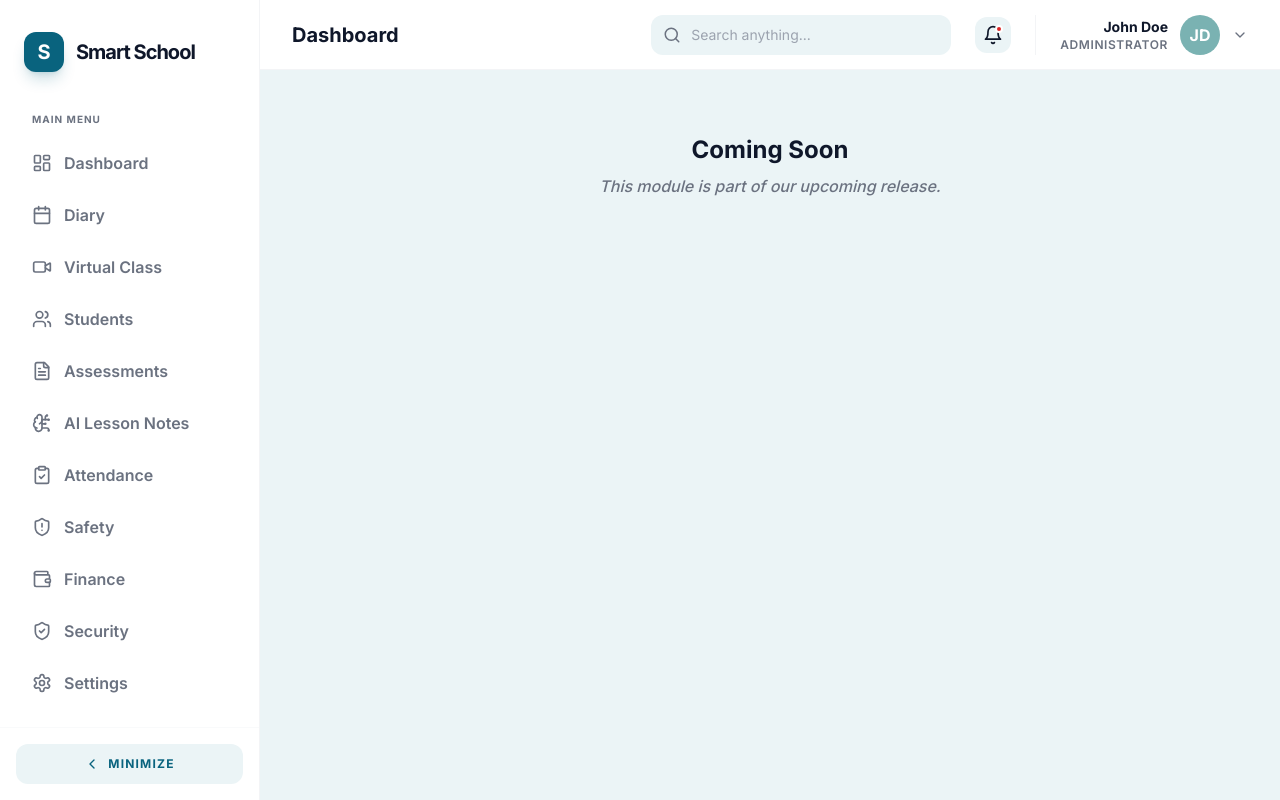
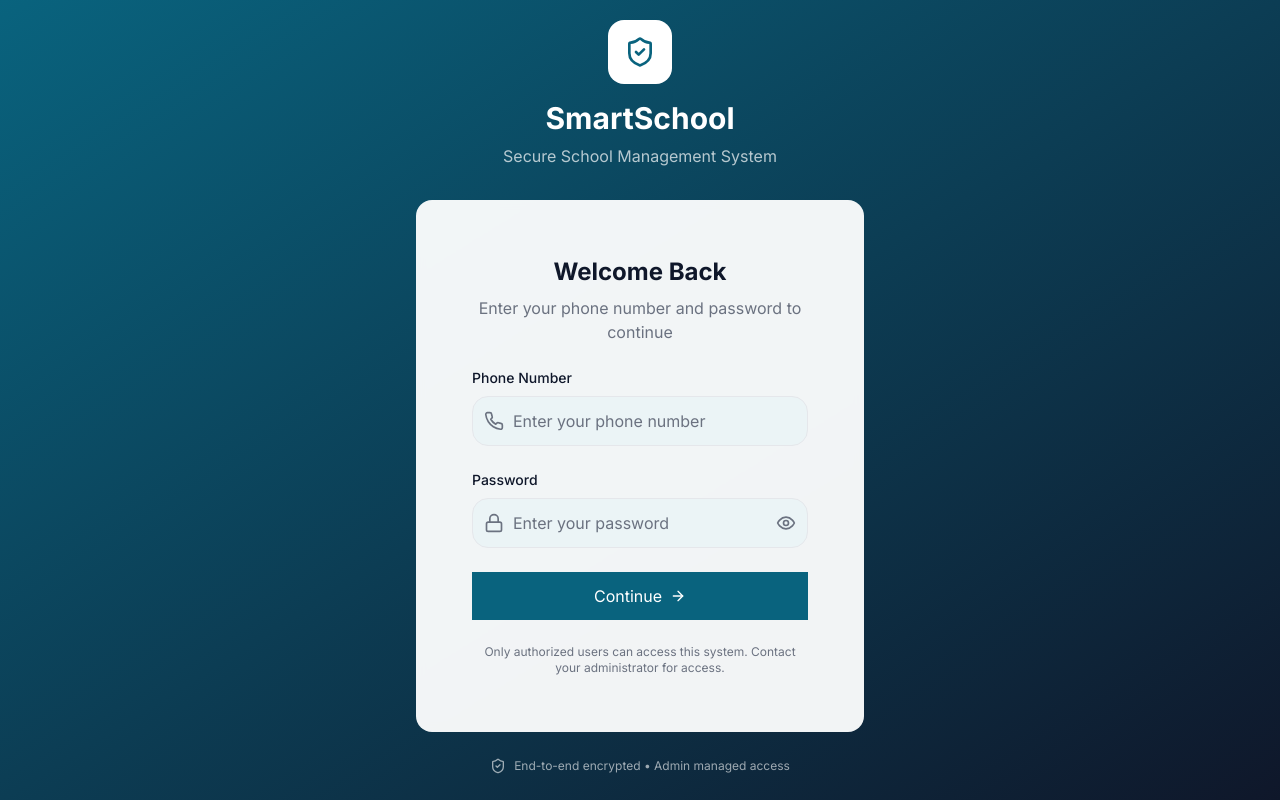
Before and after one commit to LimitlexTechnology/SmartSchool, a React (Vite) app in the folder web/: page /login in a window 1280 px wide. Built offline with nearby package versions, Linux system fonts and the light colour scheme.

Commit message:
Login page updated

```diff
--- a/web/src/App.jsx
+++ b/web/src/App.jsx
@@ -1,6 +1,7 @@
 import { BrowserRouter as Router, Routes, Route, Navigate } from 'react-router-dom'
 import DashboardLayout from './layouts/DashboardLayout'
 import LandingPage from './pages/LandingPage'
+import Login from './pages/Login'
 import Dashboard from './pages/Dashboard'
 import Assessments from './pages/Assessments'
 import AILessonNotes from './pages/AILessonNotes'
@@ -12,16 +13,32 @@ import VirtualClass from './pages/VirtualClass'
 import Safety from './pages/Safety'
 import Security from './pages/Security'
 
+// Protected Route Component
+const ProtectedRoute = ({ children }) => {
+  const isLoggedIn = localStorage.getItem('isLoggedIn') === 'true'
+
+  if (!isLoggedIn) {
+    return <Navigate to="/login" replace />
+  }
+
+  return children
+}
+
 const App = () => {
   return (
     <Router>
       <Routes>
         {/* Public Routes */}
         <Route path="/" element={<LandingPage />} />
+        <Route path="/login" element={<Login />} />
 
         {/* Protected Dashboard Routes */}
-        <Route element={<DashboardLayout />}>
-          <Route path="dashboard" element={<Dashboard />} />
+        <Route path="/dashboard" element={
+          <ProtectedRoute>
+            <DashboardLayout />
+          </ProtectedRoute>
+        }>
+          <Route index element={<Dashboard />} />
           <Route path="assessments" element={<Assessments />} />
           <Route path="ai-lesson-notes" element={<AILessonNotes />} />
           <Route path="smart-id" element={<SmartID />} />
--- a/web/src/components/layout/Navbar.jsx
+++ b/web/src/components/layout/Navbar.jsx
@@ -1,7 +1,17 @@
 import React from 'react';
-import { Search, Bell, ChevronDown, Menu } from 'lucide-react';
+import { Search, Bell, ChevronDown, Menu, LogOut } from 'lucide-react';
+import { useNavigate } from 'react-router-dom';
 
 const Navbar = ({ onOpenMobileMenu }) => {
+    const navigate = useNavigate();
+
+    const handleLogout = () => {
+        // Clear login data
+        localStorage.removeItem('isLoggedIn');
+        localStorage.removeItem('userPhone');
+        // Redirect to home page
+        navigate('/');
+    };
     return (
         <header className="h-[70px] bg-white border-b border-gray-100 px-4 md:px-8 flex items-center justify-between sticky top-0 z-[40]">
             <div className="flex items-center gap-4">
@@ -42,6 +52,15 @@ const Navbar = ({ onOpenMobileMenu }) => {
                     </div>
                     <ChevronDown size={16} className="text-muted-text group-hover:text-primary-teal transition-colors" />
                 </div>
+
+                {/* Logout Button */}
+                <button
+                    onClick={handleLogout}
+                    className="p-2 rounded-button bg-light-bg text-muted-text hover:text-error hover:bg-error/10 transition-colors"
+                    title="Logout"
+                >
+                    <LogOut size={20} />
+                </button>
             </div>
         </header>
     );
--- a/web/src/pages/LandingPage.jsx
+++ b/web/src/pages/LandingPage.jsx
@@ -142,7 +142,7 @@ const LandingPage = () => {
                         <a href="#features" className="text-muted-text font-medium hover:text-primary-teal transition-colors">Features</a>
                         <a href="#ai" className="text-muted-text font-medium hover:text-primary-teal transition-colors">AI Assistant</a>
                         <a href="#assessments" className="text-muted-text font-medium hover:text-primary-teal transition-colors">Assessments</a>
-                        <Link to="/dashboard">
+                        <Link to="/login">
                             <Button>Launch App</Button>
                         </Link>
                     </div>
@@ -158,7 +158,7 @@ const LandingPage = () => {
                         <a href="#features" className="text-muted-text font-medium py-2" onClick={() => setIsMenuOpen(false)}>Features</a>
                         <a href="#ai" className="text-muted-text font-medium py-2" onClick={() => setIsMenuOpen(false)}>AI Assistant</a>
                         <a href="#assessments" className="text-muted-text font-medium py-2" onClick={() => setIsMenuOpen(false)}>Assessments</a>
-                        <Link to="/dashboard" onClick={() => setIsMenuOpen(false)}>
+                        <Link to="/login" onClick={() => setIsMenuOpen(false)}>
                             <Button fullWidth>Launch App</Button>
                         </Link>
                     </div>
--- /dev/null
+++ b/web/src/pages/Login.jsx
@@ -0,0 +1,180 @@
+import { useState } from 'react';
+import { useNavigate } from 'react-router-dom';
+import { Phone, ArrowRight, ShieldCheck, Eye, EyeOff, Lock } from 'lucide-react';
+import Button from '../components/ui/Button';
+import Card from '../components/ui/Card';
+
+const Login = () => {
+  const [phoneNumber, setPhoneNumber] = useState('');
+  const [password, setPassword] = useState('');
+  const [showPassword, setShowPassword] = useState(false);
+  const [isLoading, setIsLoading] = useState(false);
+  const navigate = useNavigate();
+
+  const handleLogin = async (e) => {
+    e.preventDefault();
+
+    // Basic validation
+    if (!phoneNumber || phoneNumber.length < 10) {
+      alert('Please enter a valid phone number');
+      return;
+    }
+
+    if (!password || password.length < 6) {
+      alert('Password must be at least 6 characters');
+      return;
+    }
+
+    setIsLoading(true);
+
+    try {
+      // Simulate API call for phone number and password authentication
+      // In a real app, this would call your backend API
+
+      // Test credentials for demo purposes
+      const testCredentials = [
+        { phone: '1234567890', password: 'admin123' },
+        { phone: '5551234567', password: 'teacher123' },
+        { phone: '9876543210', password: 'student123' }
+      ];
+
+      // Validate against test credentials
+      const isValidUser = testCredentials.some(
+        cred => cred.phone === phoneNumber && cred.password === password
+      );
+
+      if (!isValidUser) {
+        throw new Error('Invalid credentials');
+      }
+
+      await new Promise(resolve => setTimeout(resolve, 1500));
+
+      // Store login state in localStorage
+      localStorage.setItem('userPhone', phoneNumber);
+      localStorage.setItem('isLoggedIn', 'true');
+
+      // Redirect to dashboard
+      navigate('/dashboard');
+    } catch (error) {
+      alert('Login failed. Please check your phone number and password.');
+    } finally {
+      setIsLoading(false);
+    }
+  };
+
+  const handlePhoneChange = (e) => {
+    // Remove non-numeric characters
+    const value = e.target.value.replace(/\D/g, '');
+    setPhoneNumber(value);
+  };
+
+  return (
+    <div className="min-h-screen bg-gradient-to-br from-primary-teal to-[#0F172A] flex items-center justify-center p-4">
+      <div className="w-full max-w-md">
+        {/* Logo/Header */}
+        <div className="text-center mb-8">
+          <div className="inline-flex items-center justify-center w-16 h-16 bg-white rounded-2xl mb-4">
+            <ShieldCheck className="w-8 h-8 text-primary-teal" />
+          </div>
+          <h1 className="text-3xl font-bold text-white mb-2">SmartSchool</h1>
+          <p className="text-white/70">Secure School Management System</p>
+        </div>
+
+        <Card className="bg-white/95 backdrop-blur-sm">
+          <div className="p-8">
+            <div className="text-center mb-6">
+              <h2 className="text-2xl font-bold text-dark-text mb-2">Welcome Back</h2>
+              <p className="text-muted-text">Enter your phone number and password to continue</p>
+            </div>
+
+            <form onSubmit={handleLogin} className="space-y-6">
+              <div>
+                <label htmlFor="phone" className="block text-sm font-medium text-dark-text mb-2">
+                  Phone Number
+                </label>
+                <div className="relative">
+                  <div className="absolute inset-y-0 left-0 pl-3 flex items-center pointer-events-none">
+                    <Phone className="h-5 w-5 text-muted-text" />
+                  </div>
+                  <input
+                    id="phone"
+                    type="tel"
+                    value={phoneNumber}
+                    onChange={handlePhoneChange}
+                    className="block w-full pl-10 pr-3 py-3 border border-gray-200 rounded-2xl bg-light-bg text-dark-text placeholder-muted-text focus:outline-none focus:ring-2 focus:ring-primary-teal focus:border-transparent transition-all"
+                    placeholder="Enter your phone number"
+                    required
+                    maxLength="15"
+                  />
+                </div>
+              </div>
+
+              <div>
+                <label htmlFor="password" className="block text-sm font-medium text-dark-text mb-2">
+                  Password
+                </label>
+                <div className="relative">
+                  <div className="absolute inset-y-0 left-0 pl-3 flex items-center pointer-events-none">
+                    <Lock className="h-5 w-5 text-muted-text" />
+                  </div>
+                  <input
+                    id="password"
+                    type={showPassword ? 'text' : 'password'}
+                    value={password}
+                    onChange={(e) => setPassword(e.target.value)}
+                    className="block w-full pl-10 pr-12 py-3 border border-gray-200 rounded-2xl bg-light-bg text-dark-text placeholder-muted-text focus:outline-none focus:ring-2 focus:ring-primary-teal focus:border-transparent transition-all"
+                    placeholder="Enter your password"
+                    required
+                    minLength="6"
+                  />
+                  <button
+                    type="button"
+                    onClick={() => setShowPassword(!showPassword)}
+                    className="absolute inset-y-0 right-0 pr-3 flex items-center text-muted-text hover:text-primary-teal transition-colors"
+                  >
+                    {showPassword ? <EyeOff size={20} /> : <Eye size={20} />}
+                  </button>
+                </div>
+              </div>
+
+              <Button
+                type="submit"
+                fullWidth
+                disabled={isLoading}
+                className="flex items-center justify-center gap-2"
+              >
+                {isLoading ? (
+                  <>
+                    <div className="w-4 h-4 border-2 border-white border-t-transparent rounded-full animate-spin" />
+                    Processing...
+                  </>
+                ) : (
+                  <>
+                    Continue
+                    <ArrowRight className="w-4 h-4" />
+                  </>
+                )}
+              </Button>
+            </form>
+
+            <div className="mt-6 text-center">
+              <p className="text-xs text-muted-text">
+                Only authorized users can access this system. Contact your administrator for access.
+              </p>
+            </div>
+          </div>
+        </Card>
+
+        {/* Security Notice */}
+        <div className="mt-6 text-center">
+          <div className="inline-flex items-center gap-2 text-white/60 text-xs">
+            <ShieldCheck className="w-4 h-4" />
+            <span>End-to-end encrypted • Admin managed access</span>
+          </div>
+        </div>
+      </div>
+    </div>
+  );
+};
+
+export default Login;
```
Also changed, not shown: 1 other file (tests, documents, lock files or other folders).
